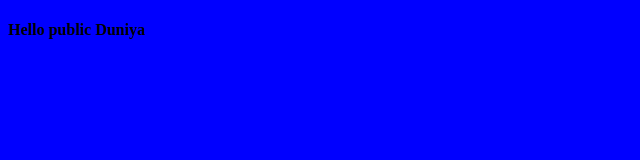
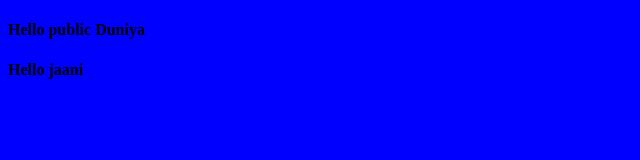
Before and after one commit to navneet9122/Project2git, a plain HTML site: page index.html in a window 1280 px wide. Shown: the full height of the page, 0-640 px from the left. Drawn offline with Linux system fonts and the light colour scheme.

Commit message:
Update index.html
<h4>Hello jaani </h4>

```diff
--- a/index.html
+++ b/index.html
@@ -9,6 +9,7 @@
 </head>
 <body>
     <h4>Hello public Duniya</h4>
+    <h4>Hello jaani </h4>
 
 </body>
 </html>
```
